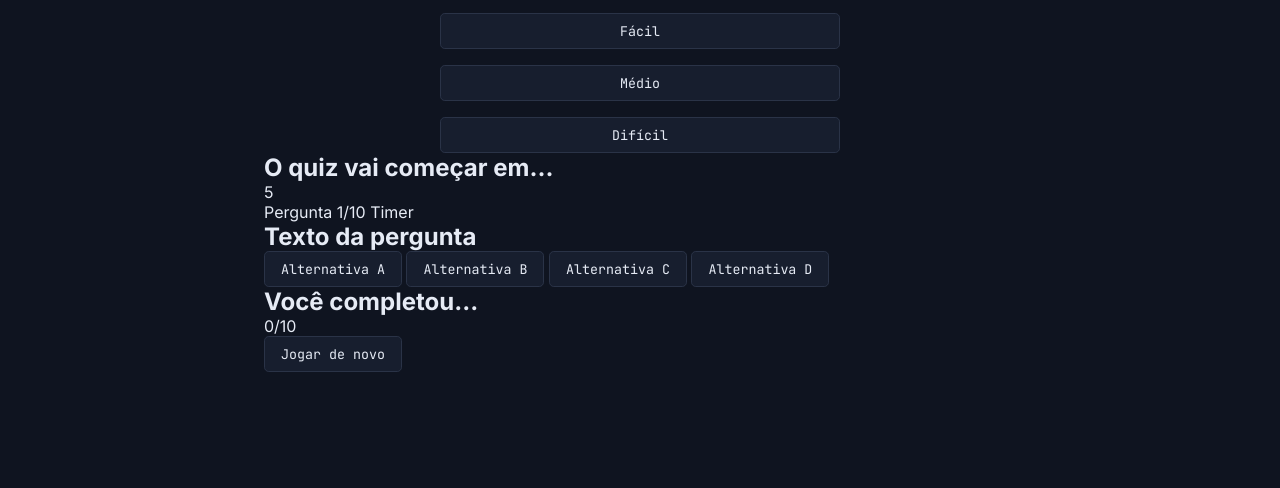
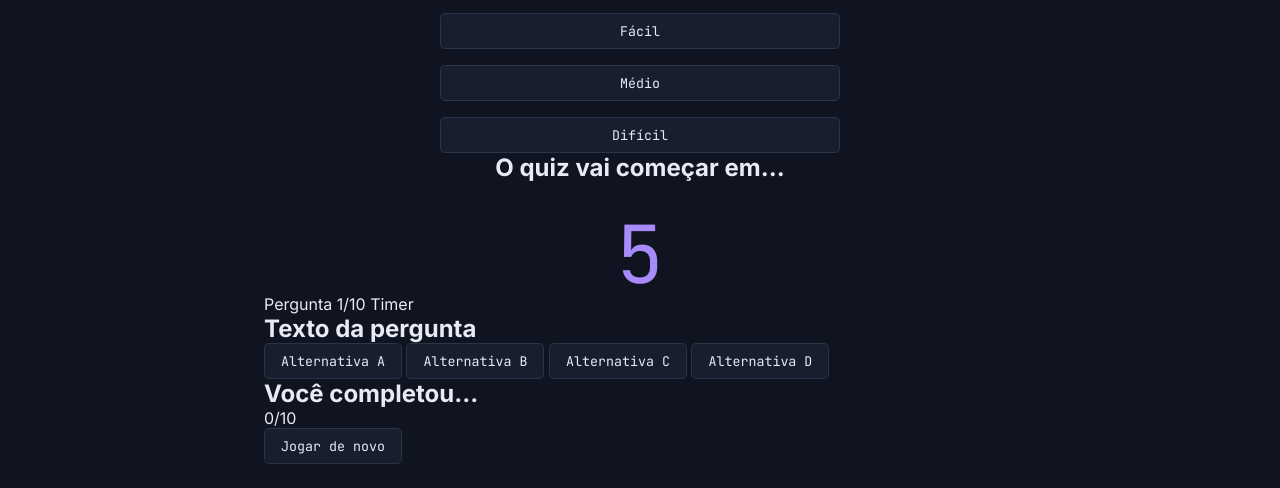
Before and after one commit to nathaliadebona/frontend-quiz, a plain HTML site: page index.html in a window 1280 px wide. Shown: the part 332-820 px from the top of the page. Drawn offline with Linux system fonts and the light colour scheme.

Commit message:
style: add countdown screen styles
Center the countdown title and number in a column, and style the number with the title font, a large size and the accent color.

```diff
--- a/style/style.css
+++ b/style/style.css
@@ -80,6 +80,21 @@ main button {
     text-align: center;
 }
 
+#countdown {
+    display: flex;
+    flex-direction: column;
+    align-items: center;
+    gap: 2rem;
+    text-align: center;
+}
+
+#countdown-number {
+    font-family: var(--font-title);
+    font-size: 5rem;
+    color: var(--color-accent);
+    line-height: 1;
+}
+
 @media (min-width: 48rem) {
     header {
         padding: 1.5rem;
```
